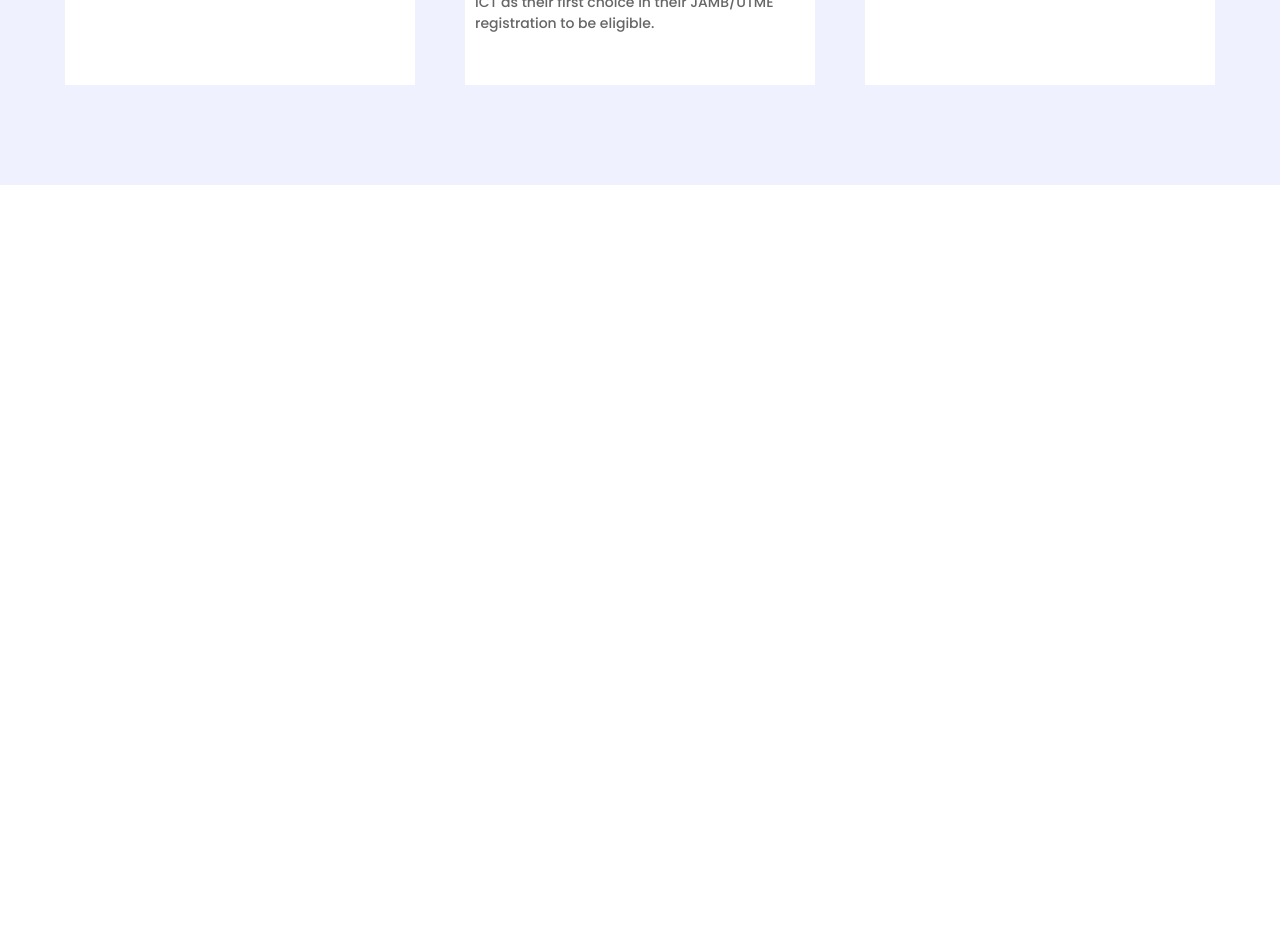
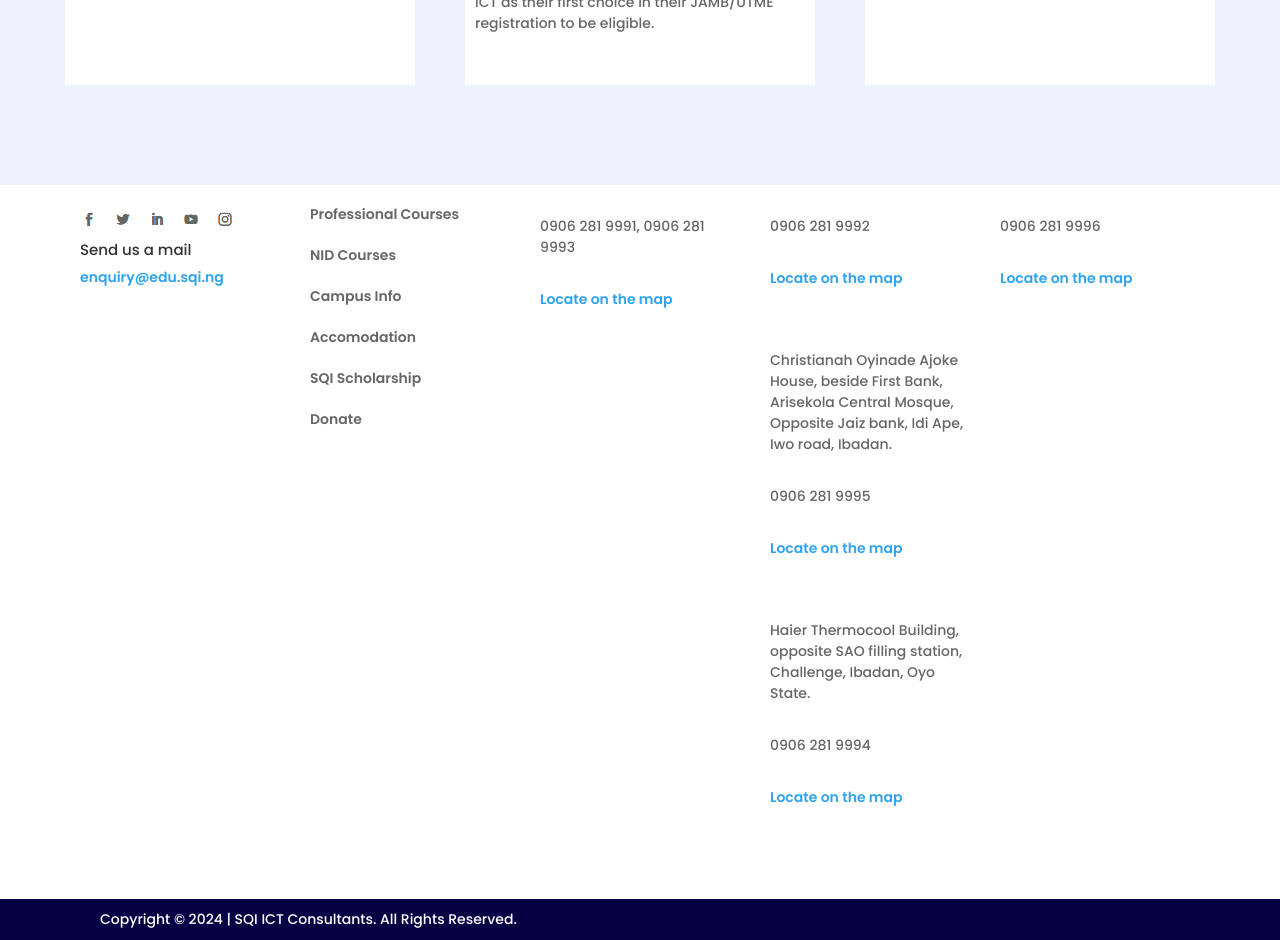
Before and after one commit to TopboySaint/SQI_LP_CLONE_REACT, a React (Vite) app: page / in a window 1280 px wide. Shown: the part 8300-9240 px from the top of the page. Before the commit the page ends 8485 px from the top, so only its background shows below. Built offline with nearby package versions, Linux system fonts and the light colour scheme.

Commit message:
Add Footer component with styles and integrate into App component

```diff
--- a/src/App.jsx
+++ b/src/App.jsx
@@ -10,6 +10,7 @@ import Testimonials from './components/Testimonials';
 import Whysqi from './components/Whysqi';
 import Faq from './components/Faq';
 import News from './components/News';
+import Footer from './components/Footer';
 
 const App = () => {
   return (
@@ -25,6 +26,7 @@ const App = () => {
       <Whysqi />
       <Faq/>
       <News/>
+      <Footer/>
     </>
   );
 };
--- a/src/components/Footer.jsx
+++ b/src/components/Footer.jsx
@@ -1,58 +1,60 @@
 import React from 'react'
+import Styles from '../css/Footer.module.css'
+import mediasocial from '../images/mediasocial.png'
 
 const Footer = () => {
   return (
     <>
-       <section className="locateus">
-            <div className="location">
+       <section className={Styles.locateus}>
+            <div className={Styles.location}>
                 <h3>Hello, we’re SQI College of ICT</h3>
                 <h4>We provide and lead others in quality ICT education.</h4>
-                <img src="images/mediasocial.png" alt="" style="padding-bottom: 10px;" />
+                <img src={mediasocial} alt="mediasocial" className={Styles.mediasocial}/>
                 <h4>Send us a mail</h4>
-                <p style="position: relative;bottom: 20px;"><a href="">enquiry@edu.sqi.ng</a></p>
+                <p className={Styles.enquiry}><a href="#">enquiry@edu.sqi.ng</a></p>
             </div>
 
-            <div className="location">
+            <div className={Styles.location}>
                 <h6>Quick Links</h6>
-                <span id="links">
-                    <a href="">Application Portal</a>
-                    <a href="">Student Portal</a>
-                    <a href="">Professional Courses</a>
-                    <a href="">NID Courses</a>
-                    <a href="">Campus Info</a>
-                    <a href="">Accomodation</a>
-                    <a href="">SQI Scholarship</a>
-                    <a href="">Donate</a>
+                <span className={Styles.links}>
+                    <a href="#">Application Portal</a>
+                    <a href="#">Student Portal</a>
+                    <a href="#">Professional Courses</a>
+                    <a href="#">NID Courses</a>
+                    <a href="#">Campus Info</a>
+                    <a href="#">Accomodation</a>
+                    <a href="#">SQI Scholarship</a>
+                    <a href="#">Donate</a>
                 </span>
             </div>
 
-            <div className="location">
+            <div className={Styles.location}>
                 <h6>Ogbomoso</h6>
                 <p>Old Ilorin Road, Opposite Yoaco Filling Station, Yoaco, Ogbomoso.</p>
-                <p id="trong">0906 281 9991, 0906 281 9993</p>
-                <p><a href="">Locate on the map</a></p>
+                <p className={Styles.trong}>0906 281 9991, 0906 281 9993</p>
+                <p><a href="#">Locate on the map</a></p>
             </div>
 
-            <div className="location">
+            <div className={Styles.location}>
                 <h6>Ibadan</h6>
                 <p>First Floor, H25 Heritage Mall, Opposite Central Bank of Nigeria, Dugbe, Ibadan.</p>
-                <p id="trong">0906 281 9992</p>
-                <p><a href="">Locate on the map</a></p>
+                <p className={Styles.trong}>0906 281 9992</p>
+                <p><a href="#">Locate on the map</a></p>
 
-                <p id="top">Christianah Oyinade Ajoke House, beside First Bank, Arisekola Central Mosque, Opposite Jaiz bank, Idi Ape, Iwo road, Ibadan.</p>
-                <p id="trong">0906 281 9995</p>
-                <p><a href="">Locate on the map</a></p>
+                <p className={Styles.top}>Christianah Oyinade Ajoke House, beside First Bank, Arisekola Central Mosque, Opposite Jaiz bank, Idi Ape, Iwo road, Ibadan.</p>
+                <p className={Styles.trong}>0906 281 9995</p>
+                <p><a href="#">Locate on the map</a></p>
 
-                <p id="top">Haier Thermocool Building, opposite SAO filling station, Challenge, Ibadan, Oyo State.</p>
-                <p id="trong">0906 281 9994</p>
-                <p><a href="">Locate on the map</a></p>
+                <p className={Styles.top}>Haier Thermocool Building, opposite SAO filling station, Challenge, Ibadan, Oyo State.</p>
+                <p className={Styles.trong}>0906 281 9994</p>
+                <p><a href="#">Locate on the map</a></p>
             </div>
 
-            <div className="location">
+            <div className={Styles.location}>
                 <h6>Abeokuta</h6>
                 <p>First floor, OPIC Tower building, Okeilewo, Abeokuta.</p>
-                <p id="trong">0906 281 9996</p>
-                <p><a href="">Locate on the map</a></p>
+                <p className={Styles.trong}>0906 281 9996</p>
+                <p><a href="#">Locate on the map</a></p>
             </div>
         </section>
        <footer>
--- /dev/null
+++ b/src/css/Footer.module.css
@@ -0,0 +1,82 @@
+.locateus{
+    display: flex;
+    gap: 30px;
+    padding-top: 80px;
+    padding-bottom: 60px;
+    justify-content: center;
+}
+.location{
+    width: 200px;
+}
+
+.mediasocial{
+    padding-bottom: 10px;
+}
+
+.enquiry{
+    position: relative;
+    bottom: 20px;
+}
+
+.location h6{
+    color:#333;
+    font-family:poppins;
+    font-size: 16px;
+    font-weight: 600;
+    padding-bottom: 30px;
+}
+.location p{
+    color:#666;
+    font-family:poppins;
+    font-size: 14px;
+    font-weight: 500;
+    padding-bottom: 15px;
+}
+.location a{
+    color:#2EA3F2;
+    font-family:poppins;
+    font-size: 14px;
+    font-weight: 600;
+    padding-bottom: 15px;
+    text-decoration: none;
+}
+.trong{
+    color:#666;
+    font-family:poppins;
+    font-size: 14px;
+    font-weight: bold;
+}
+.top{
+    padding-top:30px !important;
+}
+.links a{
+    color: #666;
+    font-family:poppins;
+    font-size: 14px;
+    font-weight: 600;
+    display: block;
+    padding-bottom: 20px;
+    text-decoration: none;
+}
+.location h3{
+    color:#00208A;
+    font-family:poppins;
+    font-size: 19px;
+    font-weight: 600;
+    padding-bottom: 10px;
+}
+.location h4{
+    color:#333;
+    font-family:poppins;
+    font-size: 15px;
+    font-weight: 500;
+    padding-bottom: 20px;
+}
+footer{
+    color:#fff;
+    font-family:poppins;
+    font-size: 14px;
+    font-weight: 500;
+    padding: 10px 0px 10px 100px;
+    background: #050044;
+}
```
